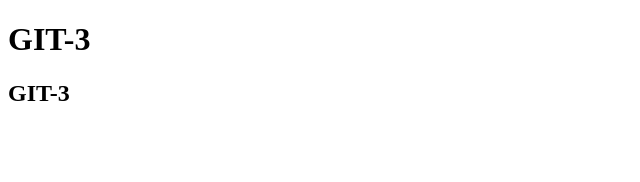
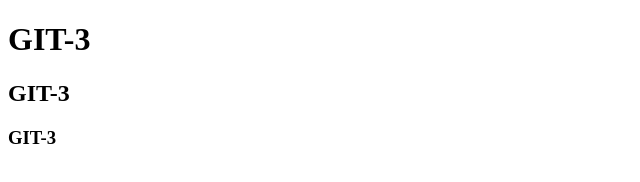
Before and after one commit to gecoda/vscode, a plain HTML site: page index.html in a window 1280 px wide. Shown: the full height of the page, 0-640 px from the left. Drawn offline with Linux system fonts and the light colour scheme.

Commit message:
Update index.html

```diff
--- a/index.html
+++ b/index.html
@@ -8,5 +8,6 @@
 <body>
    <h1>GIT-3</h1>
    <h2>GIT-3</h2>
+    <h3>GIT-3</h3>
 </body>
 </html>
```
